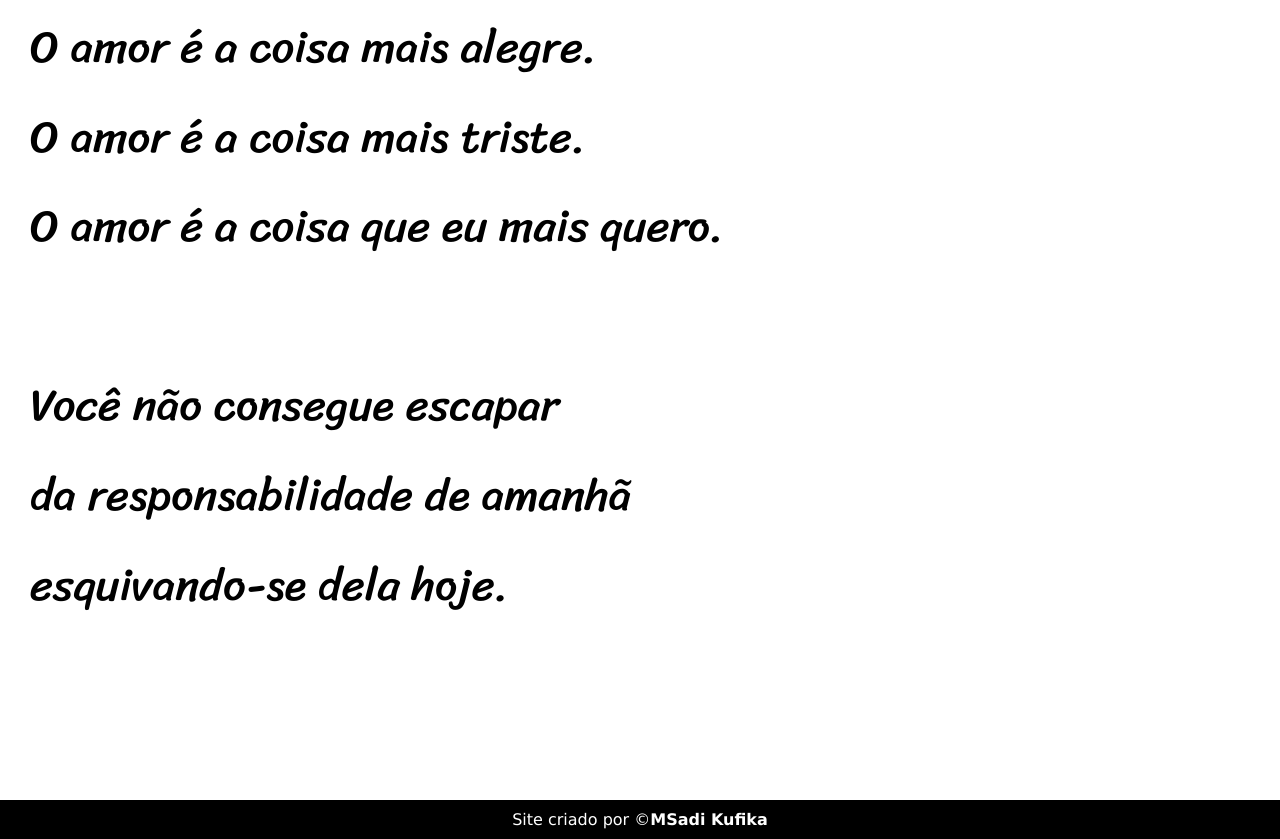
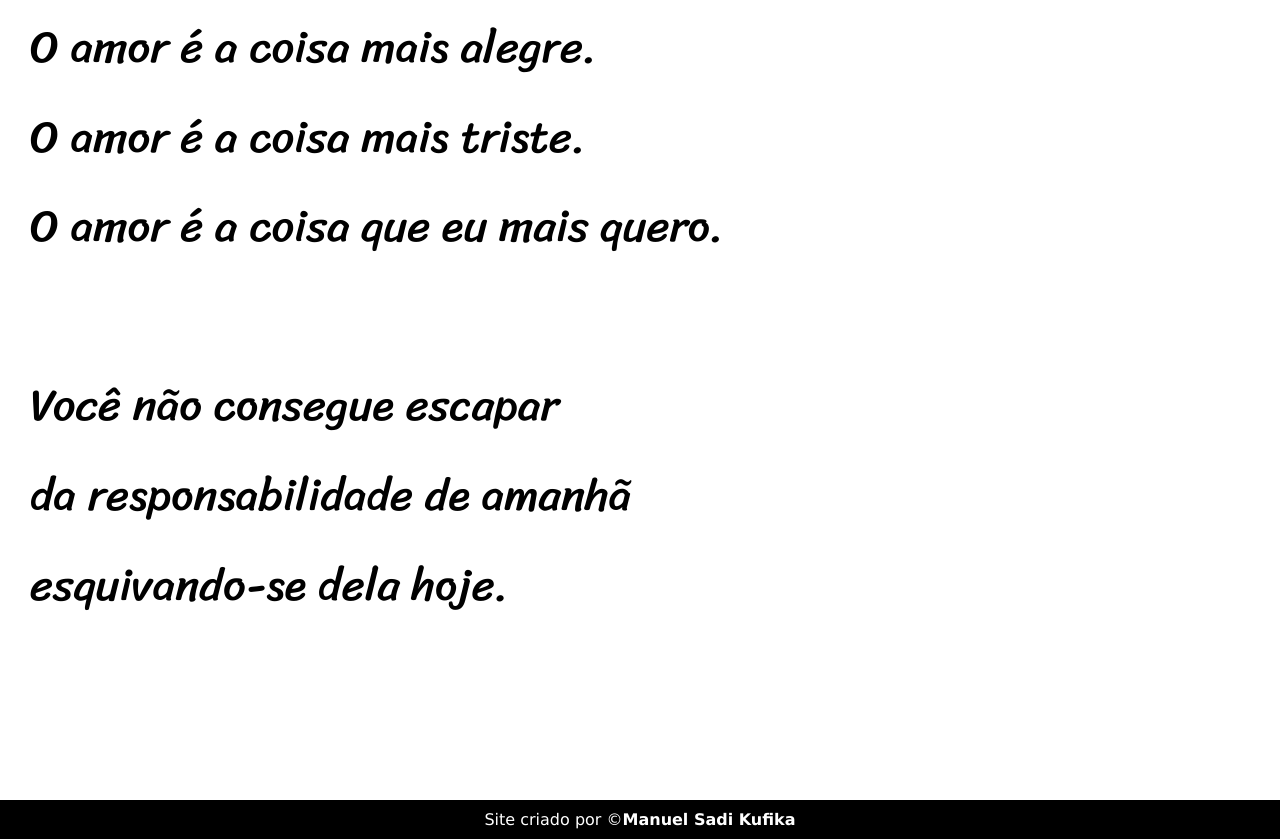
Before and after one commit to manuelsadikufika4/Projecto-Abraham-Lincoln-, a plain HTML site: page index.html in a window 1280 px wide. Shown: the part 3864-4703 px from the top of the page. Drawn offline with Linux system fonts and the light colour scheme.

Commit message:
Update footer author name in index.html
Atualizei o Rodapé de Msadi Kufika para Manuel Sadi Kufika

```diff
--- a/index.html
+++ b/index.html
@@ -81,7 +81,7 @@
     </section>
 
     <footer>
-          <p>Site criado por &copy;<a href="https://github.com/manuelsadikufika4">MSadi Kufika</a></p>
+          <p>Site criado por &copy;<a href="https://github.com/manuelsadikufika4">Manuel Sadi Kufika</a></p>
     </footer>
 </body>
 </html>
```
